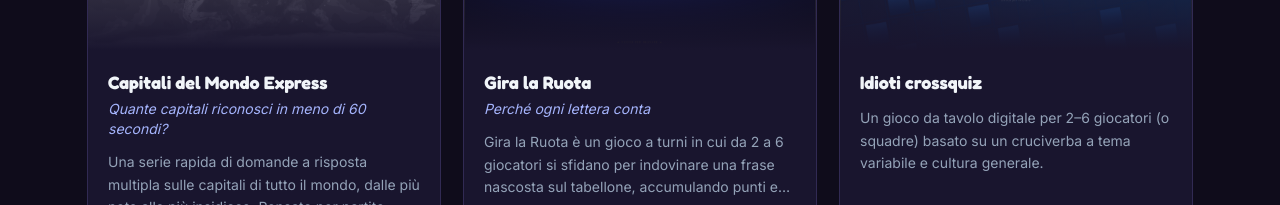
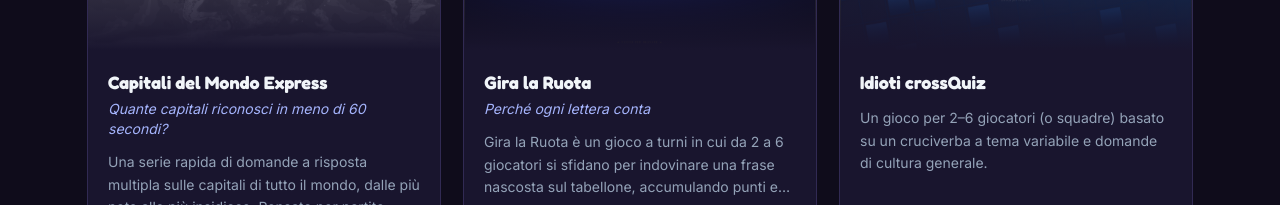
Before and after one commit to ImVinzzzz/myquiz, a React (Vite) app: page / in a window 1280 px wide. Shown: the part 747-952 px from the top of the page. Built offline with nearby package versions, Linux system fonts and the light colour scheme.

Commit message:
Update quizzes.ts

```diff
--- a/src/data/quizzes.ts
+++ b/src/data/quizzes.ts
@@ -24,11 +24,11 @@ export const quizzes: Quiz[] = [
   {
   id: "idioti-crossquiz",
   slug: "idioti-crossquiz",
-  title: "Idioti crossquiz",
+  title: "Idioti crossQuiz",
   coverImageUrl: "/images/idioti-crossquiz.jpg",
   genre: "Cruciverba",
   tags: ["cultura generale", "parole", "quiz", "schemi personalizzati", "cruciverba"],
-  description: "Un gioco da tavolo digitale per 2–6 giocatori (o squadre) basato su un cruciverba a tema variabile e cultura generale.",
+  description: "Un gioco per 2–6 giocatori (o squadre) basato su un cruciverba a tema variabile e domande di cultura generale.",
   favorite: false,
   gameUrl: "https://idioti-crossquiz.vercel.app/",
   },
```
